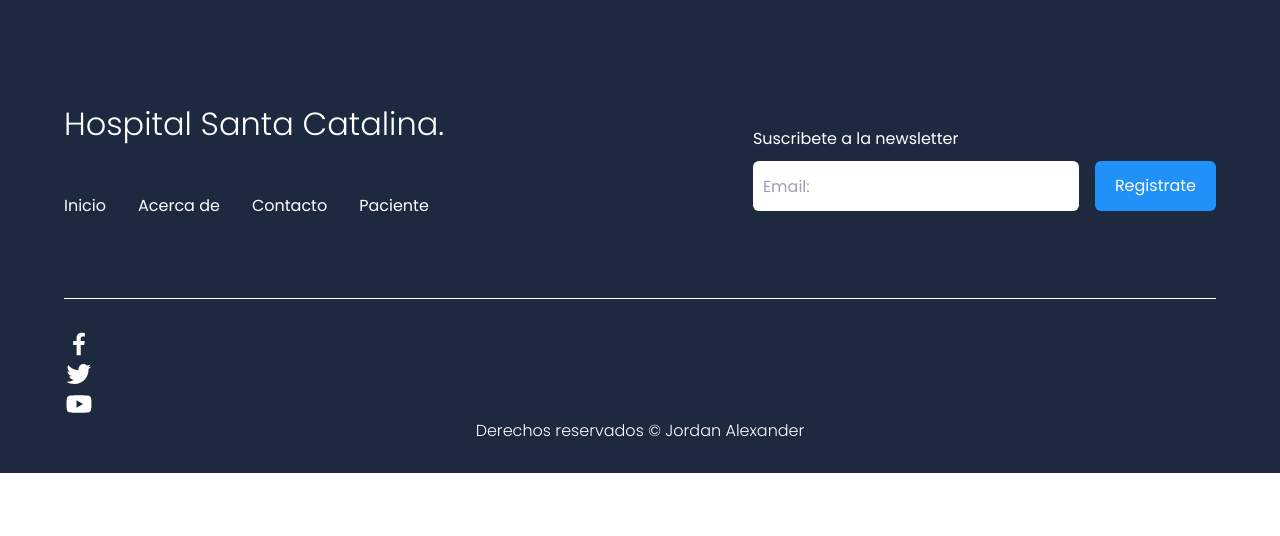
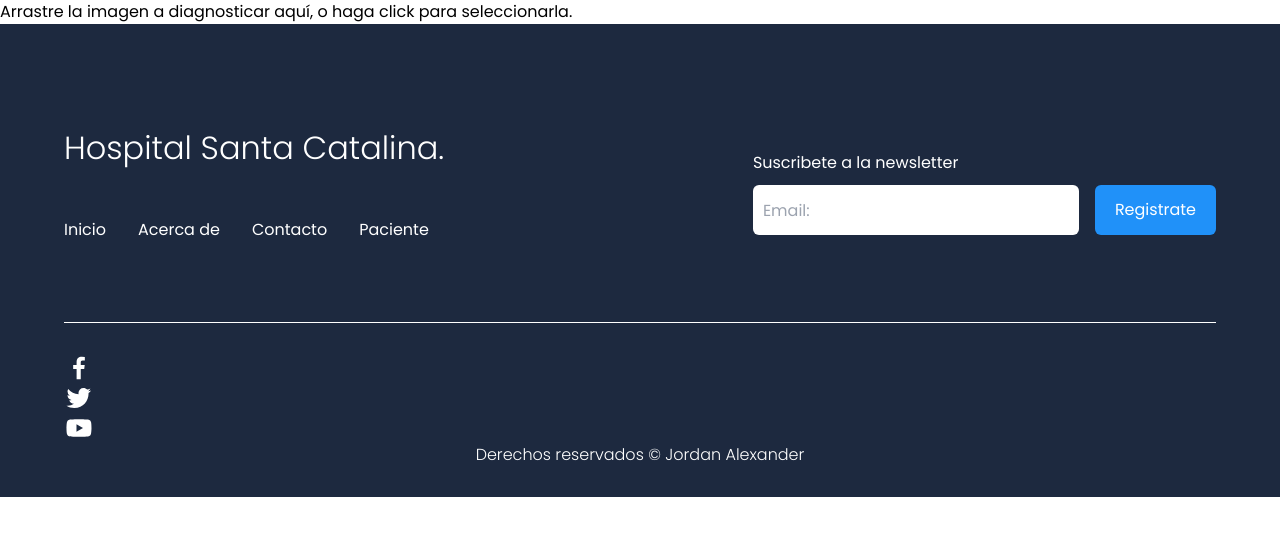
Before and after one commit to BombasTIC-Proyecto-IPIA/Front_React, a React (Vite) app: page /pre-diagnostico/1 in a window 1280 px wide. Shown: the top 536 px of the page. Built offline with nearby package versions, Linux system fonts and the light colour scheme.

Commit message:
Push 😎

```diff
--- a/package.json
+++ b/package.json
@@ -15,10 +15,12 @@
     "react": "^18.2.0",
     "react-dom": "^18.2.0",
     "react-dropzone": "^14.2.3",
+    "react-image": "^4.1.0",
     "react-redux": "^8.1.1",
     "react-router-dom": "^6.14.1",
     "react-select": "^5.7.3",
-    "redux-persist": "^6.0.0"
+    "redux-persist": "^6.0.0",
+    "tiff.js": "^1.0.0"
   },
   "devDependencies": {
     "@types/react": "^18.2.14",
--- a/src/App.jsx
+++ b/src/App.jsx
@@ -18,7 +18,8 @@ function App() {
           <Route path="/login" element={<Login />} />
           <Route path="/doctor" element={<VistaDoctores />} />
           <Route path="/pacientes" element={<VistaPacientes />} />
-          <Route path="/diagnostico" element={<PreDiagnostico />} />
+          <Route path="/pre-diagnostico/:dni" element={<PreDiagnostico />} />
+          <Route path="/diagnostico/" element={<PreDiagnostico />} />
         </Routes>
       </main>
       <Footer />
--- a/src/components/ListaPacientes.jsx
+++ b/src/components/ListaPacientes.jsx
@@ -1,10 +1,12 @@
 import React, { useEffect, useState } from "react";
 import { useSelector } from 'react-redux';
+import { useNavigate } from 'react-router-dom';
 
 const MenuPacientes = (props) => {
   const user = useSelector(state => state.user);
   const [pacientes, setPacientes] = useState([]);
   const [isLoading, setIsLoading] = useState(true);
+  const navigate = useNavigate();
   useEffect(() => {
     const fetchDataPaciente = async () => {
       setIsLoading(true); // Set loading state to true before making the API call
@@ -35,6 +37,12 @@ const MenuPacientes = (props) => {
 
     fetchDataPaciente();
   }, [user.dni]);
+
+  const handleRowClick = (dni) => {
+    console.log("Hola")
+    // Redirect to the PreDiagnostico component with the key (dni) as a parameter
+    navigate(`/pre-diagnostico/${dni}`);
+  };
 
   return (
     <div className="flex flex-col">
@@ -69,7 +77,7 @@ const MenuPacientes = (props) => {
                 {pacientes.map((paciente) => (
                   <tr
                     className="bg-white border-b transition duration-300 ease-in-out hover:bg-gray-100"
-                    key={paciente.dni}
+                    key={paciente.dni} onClick={() => handleRowClick(paciente.dni)}
                   >
                     <td className="px-6 py-4 whitespace-nowrap text-sm font-medium text-gray-900">
                       {paciente.dni}
--- a/src/components/PreDiagnostico.jsx
+++ b/src/components/PreDiagnostico.jsx
@@ -1,31 +1,77 @@
-import React from 'react';
-import ImageDrop from './ImageDragger';
+import React, { useState } from "react";
+import ImageDrop from "./ImageDragger";
+import { useParams } from "react-router-dom";
 
 const PreDiagnostico = () => {
+    const { dni } = useParams();
+    const [resultado, setResultado] = useState("");
+    const [convertedImageBlob, setConvertedImageBlob] = useState(null);
+
     const handleFileDrop = (file) => {
-        // Crear una instancia de FormData para enviar el archivo al servidor
         const formData = new FormData();
-        formData.append('file', file);
+        formData.append("file", file);
 
-        // Enviar el archivo al servidor
-        fetch('http://localhost:3000/utilities/executeModel', {
-            method: 'POST',
+        fetch("http://localhost:3000/utilities/executeModel", {
+            method: "POST",
             body: formData,
         })
-            .then((response) => response.text())
+            .then((response) => {
+                if (!response.ok) {
+                    throw new Error("Network response was not ok");
+                }
+                return response.json();
+            })
             .then((result) => {
-                console.log(result); // Mensaje de respuesta del servidor
+                if (result.status === "OK") {
+                    if (result.data.resultado.trim() === "1") {
+                        setResultado(true);
+                    } else {
+                        setResultado(false);
+                    }
+
+                    // Convert the base64 string back to an image blob
+                    const imageBlob = b64toBlob(result.data.imagen, 'image/png');
+                    setConvertedImageBlob(imageBlob);
+                }
             })
             .catch((error) => {
-                console.error('Error al subir el archivo:', error);
+                console.error("Error al subir el archivo:", error);
             });
     };
 
+    function b64toBlob(base64, contentType = '', sliceSize = 512) {
+        const byteCharacters = atob(base64);
+        const byteArrays = [];
 
+        for (let offset = 0; offset < byteCharacters.length; offset += sliceSize) {
+            const slice = byteCharacters.slice(offset, offset + sliceSize);
+            const byteNumbers = new Array(slice.length);
+            for (let i = 0; i < slice.length; i++) {
+                byteNumbers[i] = slice.charCodeAt(i);
+            }
+            const byteArray = new Uint8Array(byteNumbers);
+            byteArrays.push(byteArray);
+        }
 
+        const blob = new Blob(byteArrays, { type: contentType });
+        return blob;
+    }
 
     return (
-        <ImageDrop onFileDrop={handleFileDrop} />
+        <div>
+            <ImageDrop onFileDrop={handleFileDrop} />
+            {convertedImageBlob && (
+                <div>
+                    <h2>Resultado</h2>
+                    {resultado ? <p>Resultado positivo</p> : <p>Resultado negativo</p>}
+                    <h2>Imagen Convertida</h2>
+                    <img
+                        src={URL.createObjectURL(convertedImageBlob)}
+                        alt="Imagen Convertida"
+                    />
+                </div>
+            )}
+        </div>
     );
 };
 
```
Also changed, not shown: 1 other file (tests, documents, lock files or other folders).
